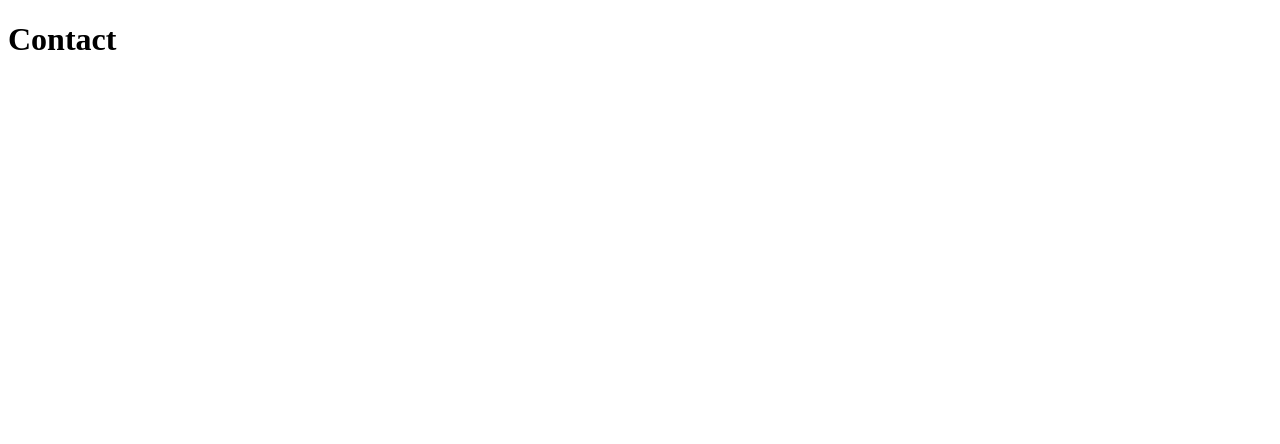
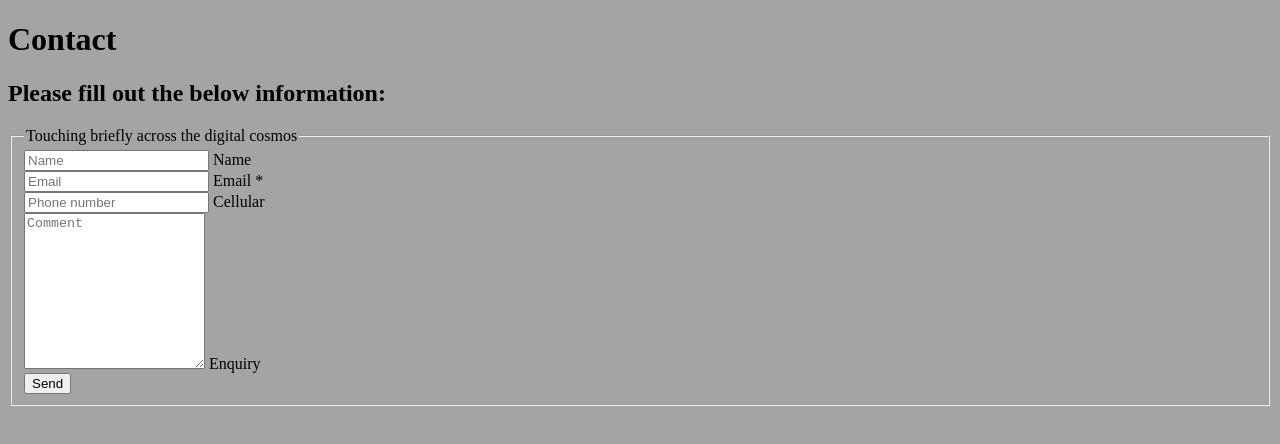
Before and after one commit to tt01924/wessVexWeb, a plain HTML site: page public/contact/contact.html in a window 1280 px wide. Drawn offline with Linux system fonts and the light colour scheme.

Commit message:
adding submission files

```diff
--- a/public/contact/contact.css
+++ b/public/contact/contact.css
@@ -0,0 +1,3 @@
+body {
+    background-color: #a4a4a4;
+}
--- a/public/contact/contact.html
+++ b/public/contact/contact.html
@@ -9,5 +9,35 @@
     <span></span>
     <body>
         <h1>Contact</h1>
+
+        <h2>Please fill out the below information:</h2>
+
+        <form>
+            <fieldset>
+                <legend>Touching briefly across the digital cosmos</legend>
+                <div class="contact__fields">
+                    <div class="field">
+                      <input class="field__input" autocomplete="name" type="text" id="ContactForm-name" name="contact[Name]" value="" placeholder="Name">
+                      <label class="field__label" for="ContactForm-name">Name</label>
+                    </div>
+                    <div class="field field--with-error">
+                      <input autocomplete="email" type="email" id="ContactForm-email" class="field__input" name="contact[email]" spellcheck="false" autocapitalize="off" value="" aria-required="true" placeholder="Email">
+                      <label class="field__label" for="ContactForm-email">Email <span aria-hidden="true">*</span></label></div>
+                  </div>
+                <div class="field">
+                    <input type="tel" id="ContactForm-phone" class="field__input" autocomplete="tel" name="contact[Phone number]" pattern="[0-9\-]*" value="" placeholder="Phone number">
+                    <label class="field__label" for="ContactForm-phone">Cellular</label>
+                  </div>
+                  <div class="field">
+                    <textarea rows="10" id="ContactForm-body" class="text-area field__input" name="contact[Comment]" placeholder="Comment"></textarea>
+                    <label class="form__label field__label" for="ContactForm-body">Enquiry</label>
+                  </div>
+                  <div class="contact__button">
+                    <button type="submit" class="button">
+                      Send
+                    </button>
+                  </div>
+            </fieldset>
+        </form>
     </body>
 </html>
```
